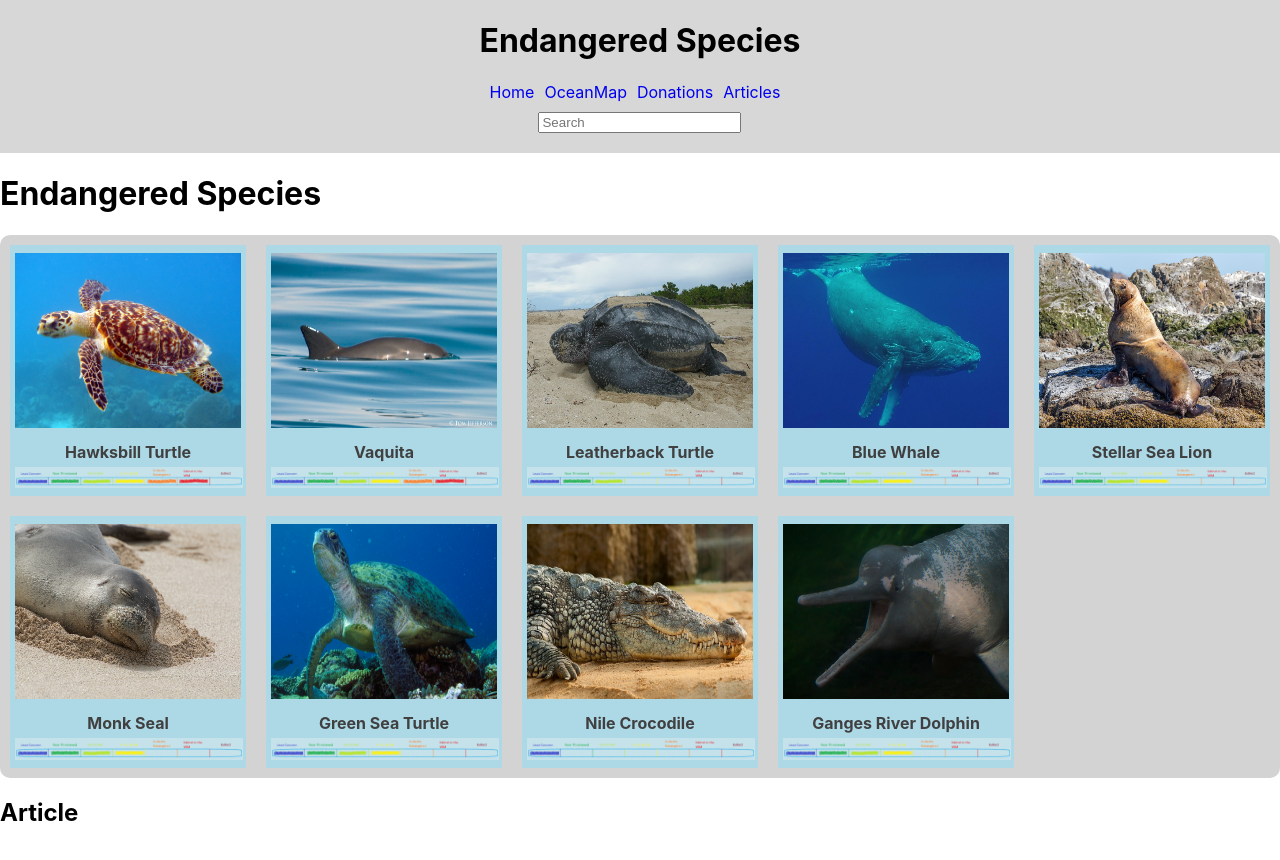
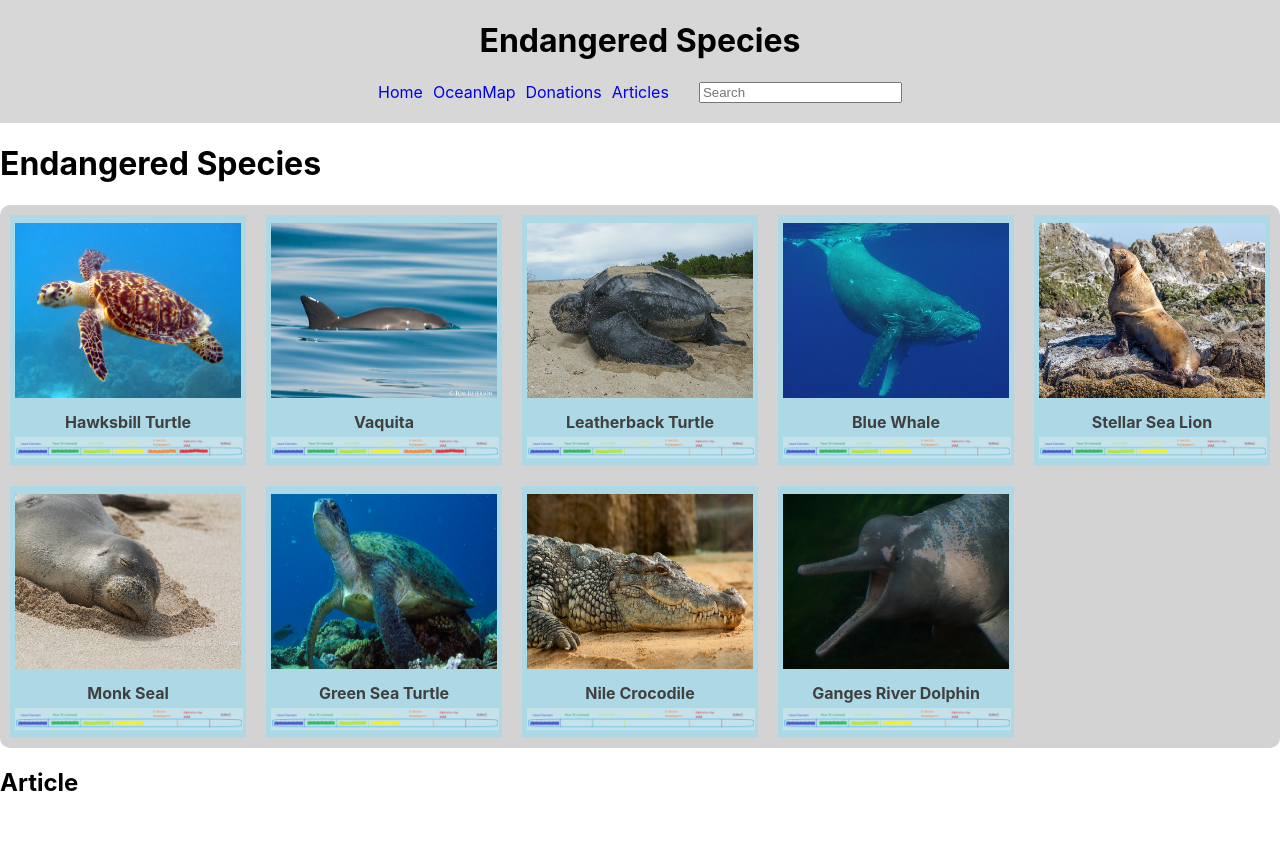
Before and after one commit to Kieran-White/Marine-Species, a React (Create React App) app in the folder client/: page / in a window 1280 px wide. Shown: the top 860 px of the page. After the commit the page ends 836 px from the top, so only its background shows below. Built offline with nearby package versions, Linux system fonts and the light colour scheme.

Commit message:
Slight edition to css

```diff
--- a/client/src/components/NavBar.css
+++ b/client/src/components/NavBar.css
@@ -13,9 +13,9 @@
 
   .navSearch {
     display: flex;
-    flex-direction: column;
+    flex-direction: row;
     align-items: center;
-    gap: 10px;
+    gap: 20px;
     padding-bottom: 20px;
     position: relative; /* Make the parent container of the dropdown relative */
   }
@@ -74,7 +74,7 @@
 
   .nav-bar-navs a:hover {
     background-color: #c5c7c9;
-    padding: 20px;
+    padding: 10px;
   }
 
   .nav-bar-search-bar {
--- a/client/src/pages/Species.css
+++ b/client/src/pages/Species.css
@@ -1,3 +1,13 @@
+
+.SpeciesContainer {
+    margin-top: 20px;
+    margin-left: 10px;
+    margin-right: 10px;
+    text-decoration: none;
+    padding: 10px;
+    border-radius: 10px;
+    background-color: lightgray;
+}
 
 .SpeciesInfoGrid {
     display: grid;
--- a/client/src/pages/Species.js
+++ b/client/src/pages/Species.js
@@ -36,7 +36,7 @@
 
 
     return (
-        <>
+        <div className='SpeciesContainer'>
             <div className="SpeciesInfoGrid">
                 <img
                     src={require(`../images/${species.speciesImg}`)}
@@ -56,6 +56,6 @@
             <div className="SpeciesText">
                 <p>Species text information</p>
             </div>
-        </>
+        </div>
     );
 }
```
